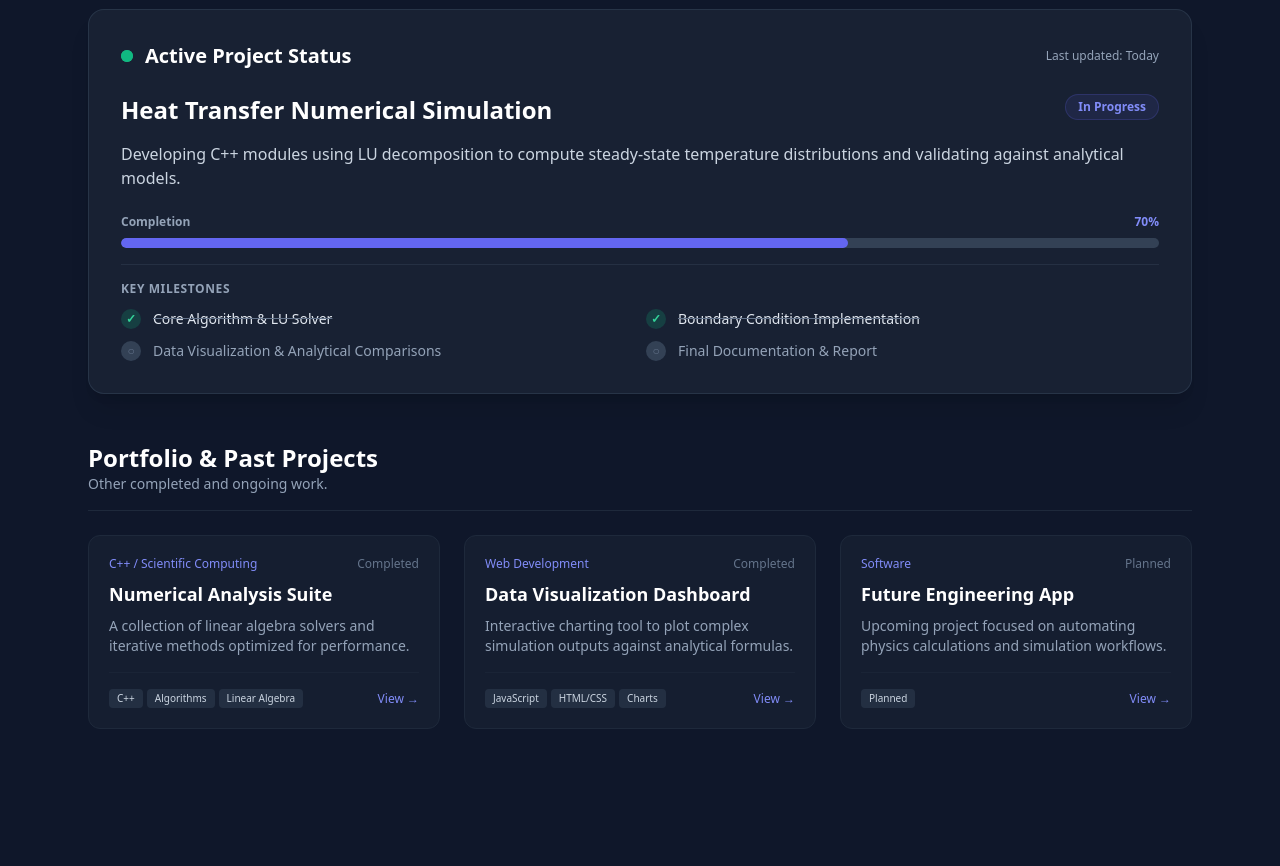
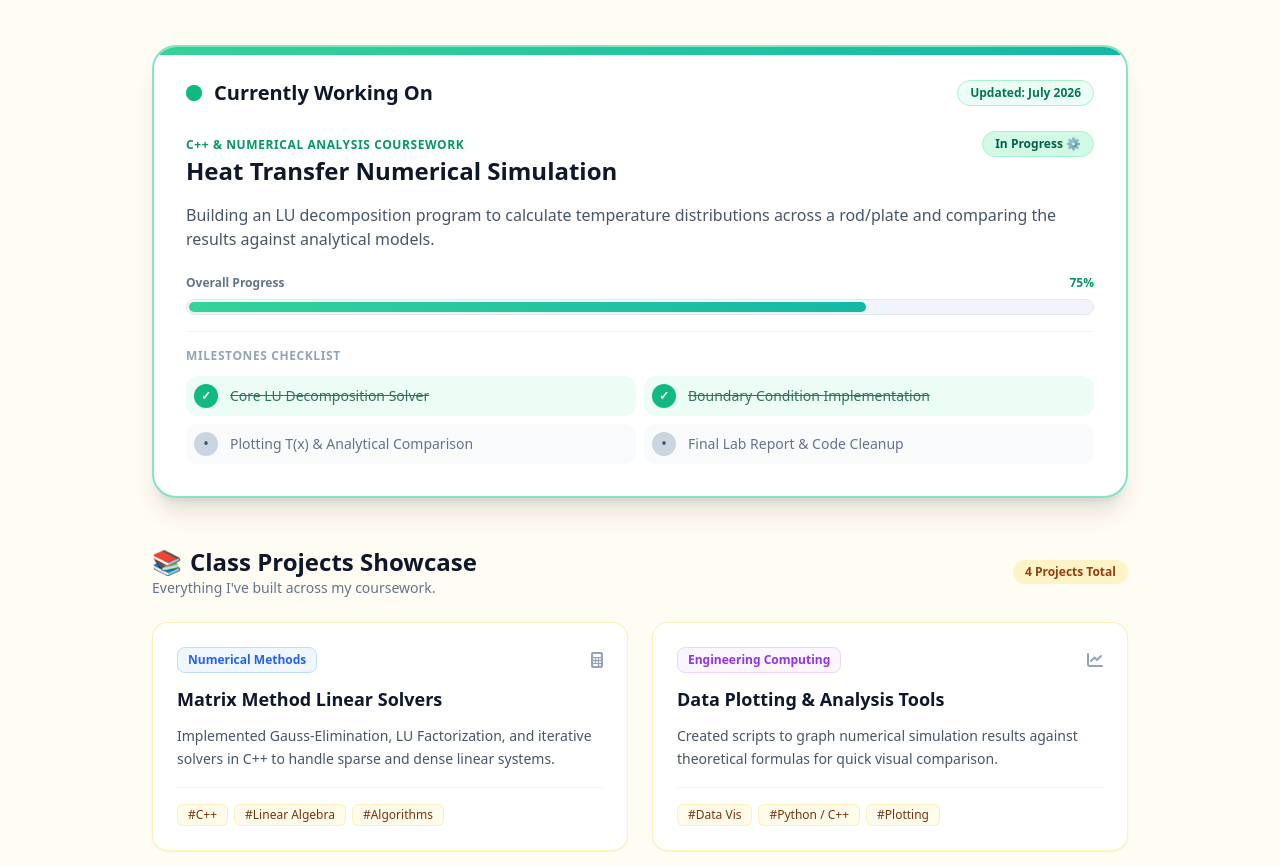
Before and after one commit to KyungUnGi/Jenny-portfolio, a plain HTML site: page index.html in a window 1280 px wide. Shown: the part 316-1182 px from the top of the page. Before the commit the page ends 1085 px from the top, so only its background shows below. Drawn offline with nearby package versions, Linux system fonts and the light colour scheme.

Commit message:
Revamp index.html layout and styles
Updated the title and header styles, modified the main layout, and changed project tracking sections to enhance the overall design and user experience.

```diff
--- a/index.html
+++ b/index.html
@@ -3,43 +3,58 @@
 <head>
   <meta charset="UTF-8">
   <meta name="viewport" content="width=device-width, initial-scale=1.0">
-  <title>My Portfolio & Live Project Tracker</title>
-  <!-- Tailwind CSS for styling -->
+  <title>My Creative Hub & Project Tracker</title>
+  <!-- Tailwind CSS -->
   <script src="https://cdn.tailwindcss.com"></script>
+  <!-- FontAwesome for fun icons -->
+  <link rel="stylesheet" href="https://cdnjs.cloudflare.com/ajax/libs/font-awesome/6.4.0/css/all.min.css">
 </head>
-<body class="bg-slate-900 text-slate-100 font-sans min-h-screen">
+<body class="bg-amber-50/50 text-slate-800 font-sans min-h-screen">
 
-  <!-- Header / Intro -->
-  <header class="border-b border-slate-800 bg-slate-950/50 backdrop-blur sticky top-0 z-50">
-    <div class="max-w-6xl mx-auto px-6 py-4 flex justify-between items-center">
-      <h1 class="text-xl font-bold tracking-tight text-white">Dev<span class="text-indigo-500">Log</span> & Portfolio</h1>
-      <a href="#active-project" class="text-sm bg-indigo-600 hover:bg-indigo-500 text-white font-medium px-4 py-2 rounded-lg transition">
-        Current Work
+  <!-- Top Banner Header -->
+  <header class="bg-white/80 backdrop-blur border-b border-amber-200/60 sticky top-0 z-50">
+    <div class="max-w-5xl mx-auto px-6 py-4 flex justify-between items-center">
+      <div class="flex items-center space-x-2">
+        <span class="text-2xl">🚀</span>
+        <h1 class="text-xl font-extrabold tracking-tight text-slate-900">
+          My Work <span class="text-amber-500">&amp; Progress</span>
+        </h1>
+      </div>
+      <a href="#active-project" class="bg-amber-500 hover:bg-amber-600 text-white font-bold text-sm px-4 py-2 rounded-full shadow-md transition-transform transform active:scale-95">
+        Current Build ✨
       </a>
     </div>
   </header>
 
-  <main class="max-w-6xl mx-auto px-6 py-10 space-y-12">
+  <main class="max-w-5xl mx-auto px-6 py-10 space-y-12">
 
-    <!-- Hero Section -->
-    <section class="text-center max-w-2xl mx-auto space-y-4">
-      <h2 class="text-4xl font-extrabold text-white sm:text-5xl">Building & Logging in Public</h2>
-      <p class="text-slate-400 text-lg">
-        Welcome! Here is a live breakdown of what I'm currently working on, along with a showcase of my past projects.
+    <!-- Welcome Hero Section -->
+    <section class="bg-gradient-to-r from-amber-100 via-orange-100 to-rose-100 p-8 rounded-3xl shadow-sm border border-amber-200/50 text-center space-y-3">
+      <span class="inline-block bg-white text-amber-600 text-xs font-bold px-3 py-1 rounded-full shadow-sm uppercase tracking-wider">
+        👋 Welcome to my dev log
+      </span>
+      <h2 class="text-3xl sm:text-4xl font-extrabold text-slate-900">
+        Learning, Building &amp; Sharing
+      </h2>
+      <p class="text-slate-600 max-w-xl mx-auto text-base">
+        A cheerful spot where I keep track of what I'm working on right now, alongside all the cool projects I've tackled in class!
       </p>
     </section>
 
-    <!-- SECTION 1: Active Project Tracker -->
-    <section id="active-project" class="bg-slate-800/60 border border-slate-700/60 rounded-2xl p-6 sm:p-8 shadow-xl">
-      <div class="flex items-center justify-between mb-6">
+    <!-- SECTION 1: Active Project (Bright Highlight) -->
+    <section id="active-project" class="bg-white rounded-3xl p-6 sm:p-8 shadow-xl border-2 border-emerald-400/60 relative overflow-hidden">
+      <!-- Top Decorative Accent -->
+      <div class="absolute top-0 left-0 right-0 h-2 bg-gradient-to-r from-emerald-400 to-teal-500"></div>
+
+      <div class="flex flex-wrap items-center justify-between gap-2 mb-6">
         <div class="flex items-center space-x-3">
-          <span class="relative flex h-3 w-3">
+          <span class="flex h-4 w-4 relative">
             <span class="animate-ping absolute inline-flex h-full w-full rounded-full bg-emerald-400 opacity-75"></span>
-            <span class="relative inline-flex rounded-full h-3 w-3 bg-emerald-500"></span>
+            <span class="relative inline-flex rounded-full h-4 w-4 bg-emerald-500"></span>
           </span>
-          <h3 class="text-xl font-bold text-white">Active Project Status</h3>
+          <h3 class="text-xl font-bold text-slate-900">Currently Working On</h3>
         </div>
-        <span id="last-updated" class="text-xs text-slate-400"></span>
+        <span id="last-updated" class="text-xs font-semibold bg-emerald-50 text-emerald-700 px-3 py-1 rounded-full border border-emerald-200"></span>
       </div>
 
       <div id="active-project-container" class="space-y-6">
@@ -47,109 +62,133 @@
       </div>
     </section>
 
-    <!-- SECTION 2: Portfolio -->
+    <!-- SECTION 2: Coursework & Class Projects -->
     <section class="space-y-6">
-      <div class="border-b border-slate-800 pb-4">
-        <h3 class="text-2xl font-bold text-white">Portfolio & Past Projects</h3>
-        <p class="text-slate-400 text-sm">Other completed and ongoing work.</p>
+      <div class="flex items-center justify-between">
+        <div>
+          <h3 class="text-2xl font-bold text-slate-900 flex items-center gap-2">
+            <span>📚</span> Class Projects Showcase
+          </h3>
+          <p class="text-slate-500 text-sm">Everything I've built across my coursework.</p>
+        </div>
+        <span id="project-count" class="text-xs font-bold bg-amber-100 text-amber-800 px-3 py-1 rounded-full"></span>
       </div>
 
-      <div id="portfolio-grid" class="grid grid-cols-1 md:grid-cols-2 lg:grid-cols-3 gap-6">
+      <div id="class-projects-grid" class="grid grid-cols-1 md:grid-cols-2 gap-6">
         <!-- Injected via JavaScript -->
       </div>
     </section>
 
   </main>
 
-  <!-- DATA & LOGIC SCRIPT -->
+  <footer class="border-t border-amber-200/60 mt-16 py-8 text-center text-slate-400 text-sm">
+    Made with 💛 | Always updating as I learn!
+  </footer>
+
+  <!-- SCRIPT FOR EDITING YOUR PROJECTS -->
   <script>
     // =========================================================================
-    // EDIT YOUR DATA HERE TO UPDATE THE WEBSITE ACCORDINGLY!
+    // 1. UPDATE YOUR CURRENT ACTIVE PROJECT HERE
     // =========================================================================
-
-    const ACTIVE_PROJECT = {
+    const CURRENT_PROJECT = {
       title: "Heat Transfer Numerical Simulation",
-      status: "In Progress", // Options: "In Progress", "Testing", "On Hold"
-      lastUpdated: "Today",
-      progress: 70, // Percentage 0-100
-      description: "Developing C++ modules using LU decomposition to compute steady-state temperature distributions and validating against analytical models.",
+      tagline: "C++ & Numerical Analysis Coursework",
+      status: "In Progress ⚙️",
+      lastUpdated: "July 2026",
+      progress: 75, // Percentage (0 - 100)
+      description: "Building an LU decomposition program to calculate temperature distributions across a rod/plate and comparing the results against analytical models.",
       milestones: [
-        { name: "Core Algorithm & LU Solver", completed: true },
+        { name: "Core LU Decomposition Solver", completed: true },
         { name: "Boundary Condition Implementation", completed: true },
-        { name: "Data Visualization & Analytical Comparisons", completed: false },
-        { name: "Final Documentation & Report", completed: false }
+        { name: "Plotting T(x) & Analytical Comparison", completed: false },
+        { name: "Final Lab Report & Code Cleanup", completed: false }
       ]
     };
 
-    const PORTFOLIO_PROJECTS = [
+    // =========================================================================
+    // 2. ADD ALL YOUR CLASS PROJECTS HERE
+    // =========================================================================
+    const CLASS_PROJECTS = [
       {
-        title: "Numerical Analysis Suite",
-        category: "C++ / Scientific Computing",
-        description: "A collection of linear algebra solvers and iterative methods optimized for performance.",
-        tags: ["C++", "Algorithms", "Linear Algebra"],
-        status: "Completed",
-        link: "#"
+        title: "Matrix Method Linear Solvers",
+        course: "Numerical Methods",
+        icon: "fa-calculator",
+        color: "bg-blue-50 text-blue-600 border-blue-200",
+        description: "Implemented Gauss-Elimination, LU Factorization, and iterative solvers in C++ to handle sparse and dense linear systems.",
+        tags: ["C++", "Linear Algebra", "Algorithms"]
       },
       {
-        title: "Data Visualization Dashboard",
-        category: "Web Development",
-        description: "Interactive charting tool to plot complex simulation outputs against analytical formulas.",
-        tags: ["JavaScript", "HTML/CSS", "Charts"],
-        status: "Completed",
-        link: "#"
+        title: "Data Plotting & Analysis Tools",
+        course: "Engineering Computing",
+        icon: "fa-chart-line",
+        color: "bg-purple-50 text-purple-600 border-purple-200",
+        description: "Created scripts to graph numerical simulation results against theoretical formulas for quick visual comparison.",
+        tags: ["Data Vis", "Python / C++", "Plotting"]
       },
       {
-        title: "Future Engineering App",
-        category: "Software",
-        description: "Upcoming project focused on automating physics calculations and simulation workflows.",
-        tags: ["Planned"],
-        status: "Planned",
-        link: "#"
+        title: "Physics & Thermodynamics Lab",
+        course: "Physics II",
+        icon: "fa-fire",
+        color: "bg-orange-50 text-orange-600 border-orange-200",
+        description: "Experimental data collection and modeling heat transfer rates in different materials under uniform boundary conditions.",
+        tags: ["Physics", "Lab Work", "Modeling"]
+      },
+      {
+        title: "Interactive Web Dashboard Prototype",
+        course: "Web Development / Personal",
+        icon: "fa-laptop-code",
+        color: "bg-emerald-50 text-emerald-600 border-emerald-200",
+        description: "Designed a responsive, cheerful personal status tracker to log academic progress and share project results.",
+        tags: ["HTML", "Tailwind CSS", "JavaScript"]
       }
     ];
 
     // =========================================================================
-    // RENDERING LOGIC (DO NOT NEED TO EDIT UNLESS CUSTOMIZING LAYOUT)
+    // RENDER FUNCTIONS (DON'T EDIT UNLESS YOU WANT TO CHANGE THE DESIGN)
     // =========================================================================
 
-    function renderActiveProject() {
+    function renderCurrentProject() {
       const container = document.getElementById('active-project-container');
-      document.getElementById('last-updated').innerText = `Last updated: ${ACTIVE_PROJECT.lastUpdated}`;
+      document.getElementById('last-updated').innerText = `Updated: ${CURRENT_PROJECT.lastUpdated}`;
 
-      const milestonesHTML = ACTIVE_PROJECT.milestones.map(m => `
-        <li class="flex items-center space-x-3 text-sm">
-          <span class="flex-shrink-0 w-5 h-5 rounded-full ${m.completed ? 'bg-emerald-500/20 text-emerald-400' : 'bg-slate-700 text-slate-500'} flex items-center justify-center font-bold text-xs">
-            ${m.completed ? '✓' : '○'}
+      const milestonesHTML = CURRENT_PROJECT.milestones.map(m => `
+        <li class="flex items-center space-x-3 p-2 rounded-xl ${m.completed ? 'bg-emerald-50 text-emerald-900' : 'bg-slate-50 text-slate-500'}">
+          <span class="w-6 h-6 rounded-full flex items-center justify-center text-xs font-bold ${m.completed ? 'bg-emerald-500 text-white' : 'bg-slate-300 text-slate-600'}">
+            ${m.completed ? '✓' : '•'}
           </span>
-          <span class="${m.completed ? 'text-slate-200 line-through decoration-slate-500' : 'text-slate-400'}">${m.name}</span>
+          <span class="text-sm font-medium ${m.completed ? 'line-through opacity-80' : ''}">${m.name}</span>
         </li>
       `).join('');
 
       container.innerHTML = `
         <div class="space-y-4">
-          <div class="flex justify-between items-start">
-            <h4 class="text-2xl font-bold text-white">${ACTIVE_PROJECT.title}</h4>
-            <span class="px-3 py-1 bg-indigo-500/10 text-indigo-400 border border-indigo-500/20 rounded-full text-xs font-semibold">
-              ${ACTIVE_PROJECT.status}
+          <div class="flex flex-wrap justify-between items-start gap-2">
+            <div>
+              <span class="text-xs font-bold text-emerald-600 uppercase tracking-wider">${CURRENT_PROJECT.tagline}</span>
+              <h4 class="text-2xl font-black text-slate-900">${CURRENT_PROJECT.title}</h4>
+            </div>
+            <span class="px-3 py-1 bg-emerald-100 text-emerald-800 border border-emerald-200 rounded-full text-xs font-bold">
+              ${CURRENT_PROJECT.status}
             </span>
           </div>
-          <p class="text-slate-300">${ACTIVE_PROJECT.description}</p>
+
+          <p class="text-slate-600 text-sm sm:text-base leading-relaxed">${CURRENT_PROJECT.description}</p>
 
           <!-- Progress Bar -->
           <div class="space-y-2 pt-2">
-            <div class="flex justify-between text-xs font-semibold">
-              <span class="text-slate-400">Completion</span>
-              <span class="text-indigo-400">${ACTIVE_PROJECT.progress}%</span>
+            <div class="flex justify-between text-xs font-bold">
+              <span class="text-slate-500">Overall Progress</span>
+              <span class="text-emerald-600">${CURRENT_PROJECT.progress}%</span>
             </div>
-            <div class="w-full bg-slate-700 rounded-full h-2.5 overflow-hidden">
-              <div class="bg-indigo-500 h-2.5 rounded-full transition-all duration-500" style="width: ${ACTIVE_PROJECT.progress}%"></div>
+            <div class="w-full bg-slate-100 rounded-full h-4 p-0.5 border border-slate-200">
+              <div class="bg-gradient-to-r from-emerald-400 to-teal-500 h-2.5 rounded-full transition-all duration-700 shadow-sm" style="width: ${CURRENT_PROJECT.progress}%"></div>
             </div>
           </div>
 
           <!-- Milestones Checklist -->
-          <div class="pt-4 border-t border-slate-700/50">
-            <h5 class="text-xs uppercase tracking-wider text-slate-400 font-semibold mb-3">Key Milestones</h5>
-            <ul class="grid grid-cols-1 sm:grid-cols-2 gap-3">
+          <div class="pt-4 border-t border-slate-100">
+            <h5 class="text-xs uppercase tracking-wider text-slate-400 font-bold mb-3">Milestones Checklist</h5>
+            <ul class="grid grid-cols-1 sm:grid-cols-2 gap-2">
               ${milestonesHTML}
             </ul>
           </div>
@@ -157,31 +196,37 @@
       `;
     }
 
-    function renderPortfolio() {
-      const container = document.getElementById('portfolio-grid');
-      container.innerHTML = PORTFOLIO_PROJECTS.map(item => `
-        <div class="bg-slate-800/40 border border-slate-800 rounded-xl p-5 hover:border-slate-700 transition flex flex-col justify-between space-y-4">
-          <div class="space-y-2">
-            <div class="flex justify-between items-center">
-              <span class="text-xs font-medium text-indigo-400">${item.category}</span>
-              <span class="text-xs text-slate-500">${item.status}</span>
+    function renderClassProjects() {
+      const container = document.getElementById('class-projects-grid');
+      document.getElementById('project-count').innerText = `${CLASS_PROJECTS.length} Projects Total`;
+
+      container.innerHTML = CLASS_PROJECTS.map(item => `
+        <div class="bg-white rounded-2xl p-6 shadow-sm hover:shadow-md transition border border-amber-200/60 flex flex-col justify-between space-y-4">
+          <div class="space-y-3">
+            <div class="flex items-center justify-between">
+              <span class="text-xs font-bold px-2.5 py-1 rounded-lg border ${item.color}">
+                ${item.course}
+              </span>
+              <i class="fa-solid ${item.icon} text-slate-400"></i>
             </div>
-            <h4 class="text-lg font-bold text-white">${item.title}</h4>
-            <p class="text-slate-400 text-sm">${item.description}</p>
+            <h4 class="text-lg font-bold text-slate-900">${item.title}</h4>
+            <p class="text-slate-600 text-sm leading-relaxed">${item.description}</p>
           </div>
-          <div class="pt-4 border-t border-slate-800/60 flex items-center justify-between">
-            <div class="flex flex-wrap gap-1">
-              ${item.tags.map(t => `<span class="bg-slate-700/50 text-slate-300 text-[10px] px-2 py-0.5 rounded">${t}</span>`).join('')}
-            </div>
-            <a href="${item.link}" class="text-xs text-indigo-400 hover:underline">View →</a>
+
+          <div class="pt-4 border-t border-slate-100 flex flex-wrap gap-1.5">
+            ${item.tags.map(tag => `
+              <span class="bg-amber-50 text-amber-900 text-xs font-medium px-2.5 py-0.5 rounded-md border border-amber-200/50">
+                #${tag}
+              </span>
+            `).join('')}
           </div>
         </div>
       `).join('');
     }
 
-    // Initial Render
-    renderActiveProject();
-    renderPortfolio();
+    // Initialize
+    renderCurrentProject();
+    renderClassProjects();
   </script>
 </body>
 </html>
```
